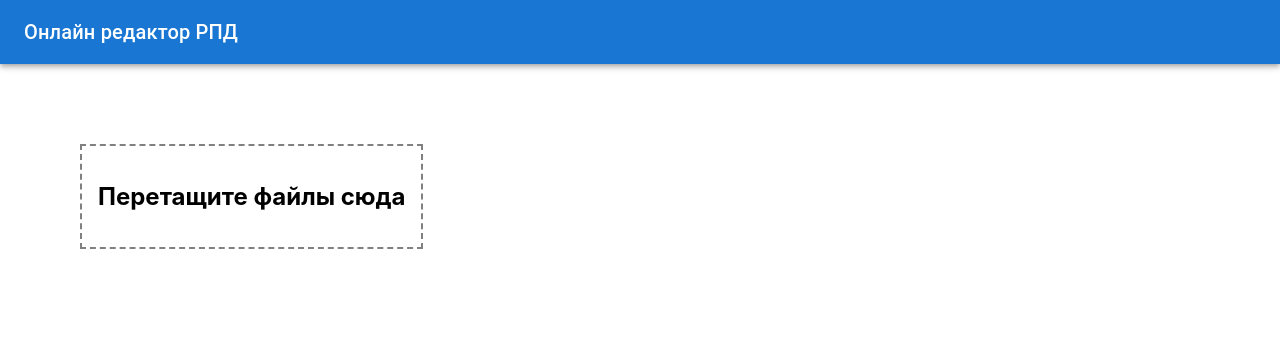
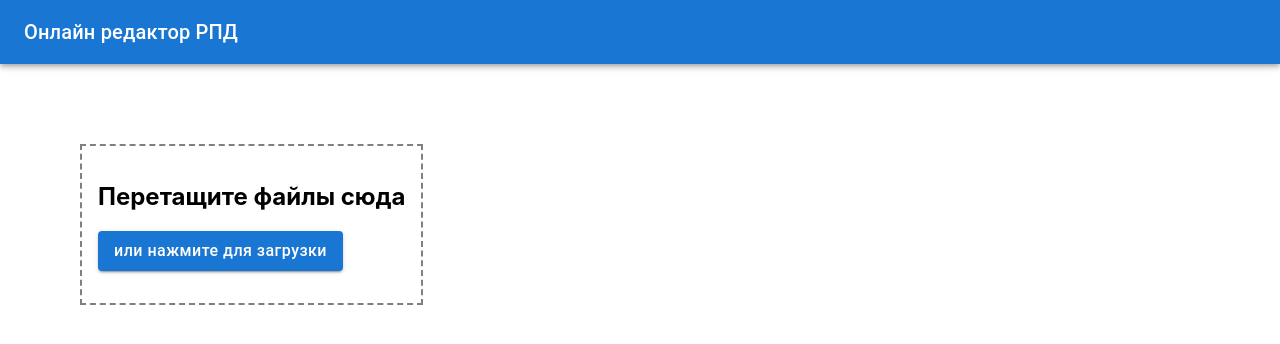
Before and after one commit to ElenaBakova/DWP-Editor, a React (Create React App) app in the folder front/: page / in a window 1280 px wide. Shown: the top 344 px of the page. Built offline with nearby package versions, Linux system fonts and the light colour scheme.

Commit message:
Amended upload component

```diff
--- a/front/src/components/DropZone.tsx
+++ b/front/src/components/DropZone.tsx
@@ -24,7 +24,6 @@ export const DropZone = React.memo(
 
         const [isDragActive, setIsDragActive] = React.useState(false)
         const dropZoneRef = React.useRef<null | HTMLDivElement>(null)
-        const fileRef = React.useRef();
 
         const handleDragEnter = (event: any) => {
             event.preventDefault()
@@ -63,9 +62,9 @@ export const DropZone = React.memo(
         }
 
         // нужно добавить открывающееся окно с выбором файлов
-        const handleClick = (e: any) => {
+        /*const handleClick = (e: any) => {
             console.log('click')
-        };
+        };*/
 
         React.useEffect(() => {
             onDragStateChange?.(isDragActive)
@@ -78,7 +77,7 @@ export const DropZone = React.memo(
                 tempZoneRef.addEventListener('dragleave', handleDragOut)
                 tempZoneRef.addEventListener('dragover', handleDrag)
                 tempZoneRef.addEventListener('drop', handleDrop)
-                tempZoneRef.addEventListener('click', handleClick)
+              //  tempZoneRef.addEventListener('click', handleClick)
             }
 
             return () => {
@@ -86,7 +85,7 @@ export const DropZone = React.memo(
                 tempZoneRef?.removeEventListener('dragleave', handleDragOut)
                 tempZoneRef?.removeEventListener('dragover', handleDrag)
                 tempZoneRef?.removeEventListener('drop', handleDrop)
-                tempZoneRef?.removeEventListener('click', handleClick)
+              //  tempZoneRef?.removeEventListener('click', handleClick)
             }
         }, [])
 
--- a/front/src/components/TextValidationPage.tsx
+++ b/front/src/components/TextValidationPage.tsx
@@ -1,6 +1,8 @@
 import React from 'react'
 import {DropZone} from "./DropZone";
 import {FileList} from "./FileList";
+import {Button} from "@mui/material";
+import Upload from "./Upload";
 
 
 export const TextValidationPage = React.memo(() => {
@@ -16,9 +18,11 @@ export const TextValidationPage = React.memo(() => {
     }
 
     return (
-        <div style={{alignContent: "space-around", justifySelf: "center"}}>
+        <div style={{alignContent: "space-around", justifyItems: "center"}}>
             <DropZone onDragStateChange={onDragStateChange} onFilesDrop={onFilesDrop}>
                 <h2>Перетащите файлы сюда</h2>
+                <Upload/>
+                {/*<Button variant="text" onClick={() => Upload}>или нажмите для загрузки</Button>*/}
 
                 <FileList files={files}/>
             </DropZone>
--- a/front/src/components/Upload.tsx
+++ b/front/src/components/Upload.tsx
@@ -3,14 +3,9 @@ import Button from '@mui/material/Button';
 
 const AcceptedFileType = {Doc: '.docx'};
 
-export default function Upload(fileType: any) {
-    const fileRef = React.useRef<HTMLDivElement>(null);
-    const acceptedFormats =
-        typeof fileType === 'string'
-            ? fileType
-            : Array.isArray(fileType)
-                ? fileType?.join(',')
-                : AcceptedFileType.Doc;
+export default function Upload() {
+    const fileRef = React.useRef<HTMLInputElement>(null);
+    const acceptedFormats = AcceptedFileType.Doc;
 
     const [selectedFiles, setSelectedFiles] = React.useState();
 
@@ -18,15 +13,15 @@ export default function Upload(fileType: any) {
         setSelectedFiles(event?.target?.files?.[0]);
     };
 
-    const onUpload = () => {
+    /*const onUpload = () => {
         console.log(selectedFiles);
     };
 
     const onClear = () => {
         setSelectedFiles(undefined);
-    };
+    };*/
 
-    const onUpdate = (event: any) => {
+   /* const onUpdate = (event: any) => {
         if (event.target.textContent.trim().toLowerCase() === 'change') {
             onClear();
             fileRef.current?.click();
@@ -36,47 +31,47 @@ export default function Upload(fileType: any) {
             onClear();
             return;
         }
-    };
+    };*/
 
     return (
         <>
             <input
-                ref={"fileRef"}
+                ref={fileRef}
                 hidden
                 type="file"
                 accept={acceptedFormats}
                 onChange={handleFileSelect}
             />
-            {!selectedFiles ? ['name'] && (
+            {/*{selectedFiles && !selectedFiles['name'] && (*/}
                 <Button
                     variant="contained"
                     component="label"
-                    style={{textTransform: 'none'}}
+                    style={{textTransform: 'none', fontSize: 'medium'}}
                     onClick={() => fileRef.current?.click()}
                 >
-                    Choose file to upload
+                    или нажмите для загрузки
                 </Button>
-            )}
-            {selectedFiles ? ['name'] && (
+            {/*)}*/}
+            {/*{selectedFiles && selectedFiles['name'] && (
                 <Button
                     variant="contained"
                     component="label"
                     style={{textTransform: 'none'}}
                     onClick={onUpdate}
                 >
-                    {/*<span style={{ float: 'left' }}> {selectedFiles?['name']}</span>*/}
+                    <span style={{ float: 'left' }}> {selectedFiles['name']}</span>
                     <span style={{padding: '10px'}}> Change</span>
                     <span>Clear</span>
                 </Button>
-            )}
-            <Button
+            )}*/}
+            {/*<Button
                 color="primary"
                 disabled={!selectedFiles}
                 style={{textTransform: 'none'}}
                 onClick={onUpload}
             >
                 Upload
-            </Button>
+            </Button>*/}
         </>
     );
 }
```
